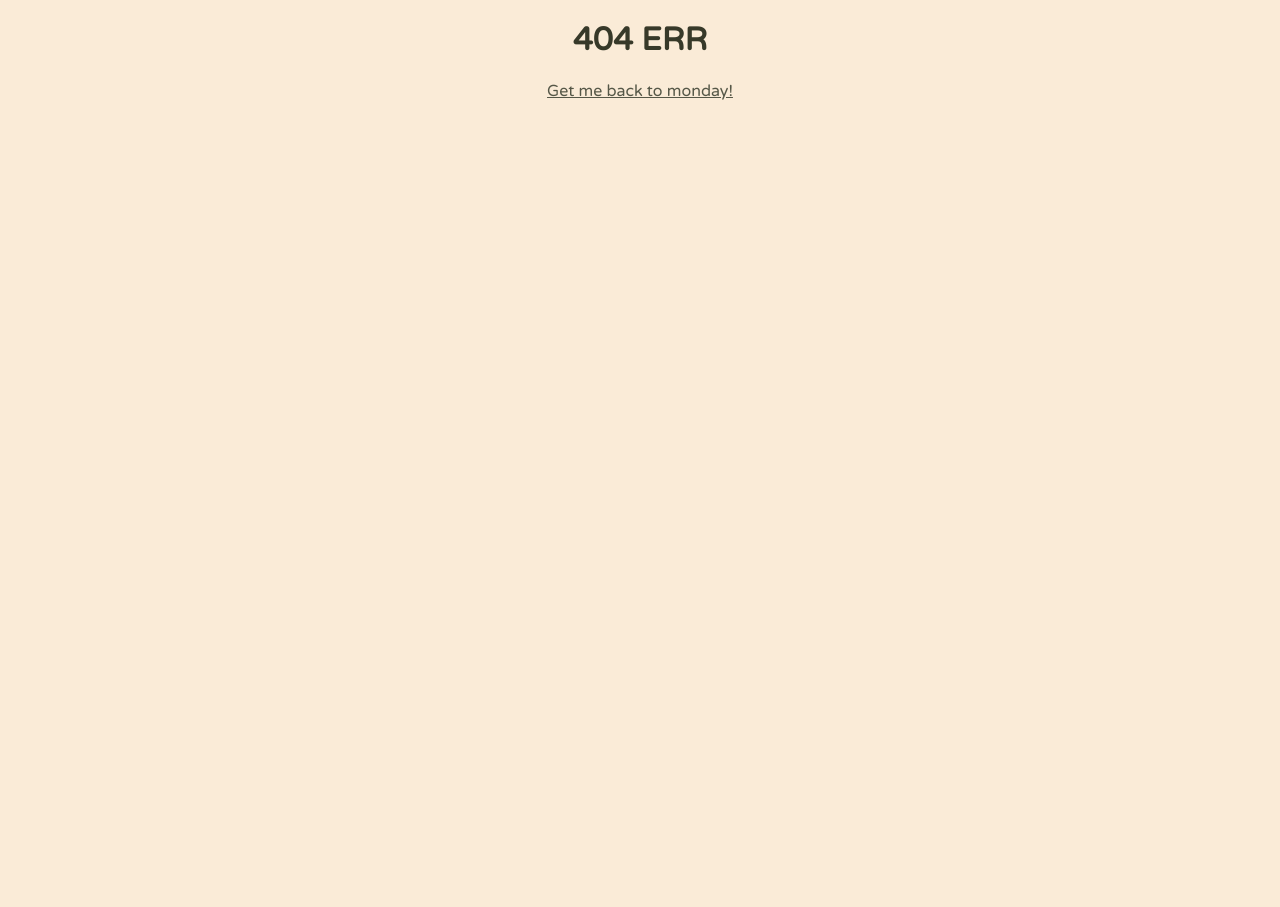
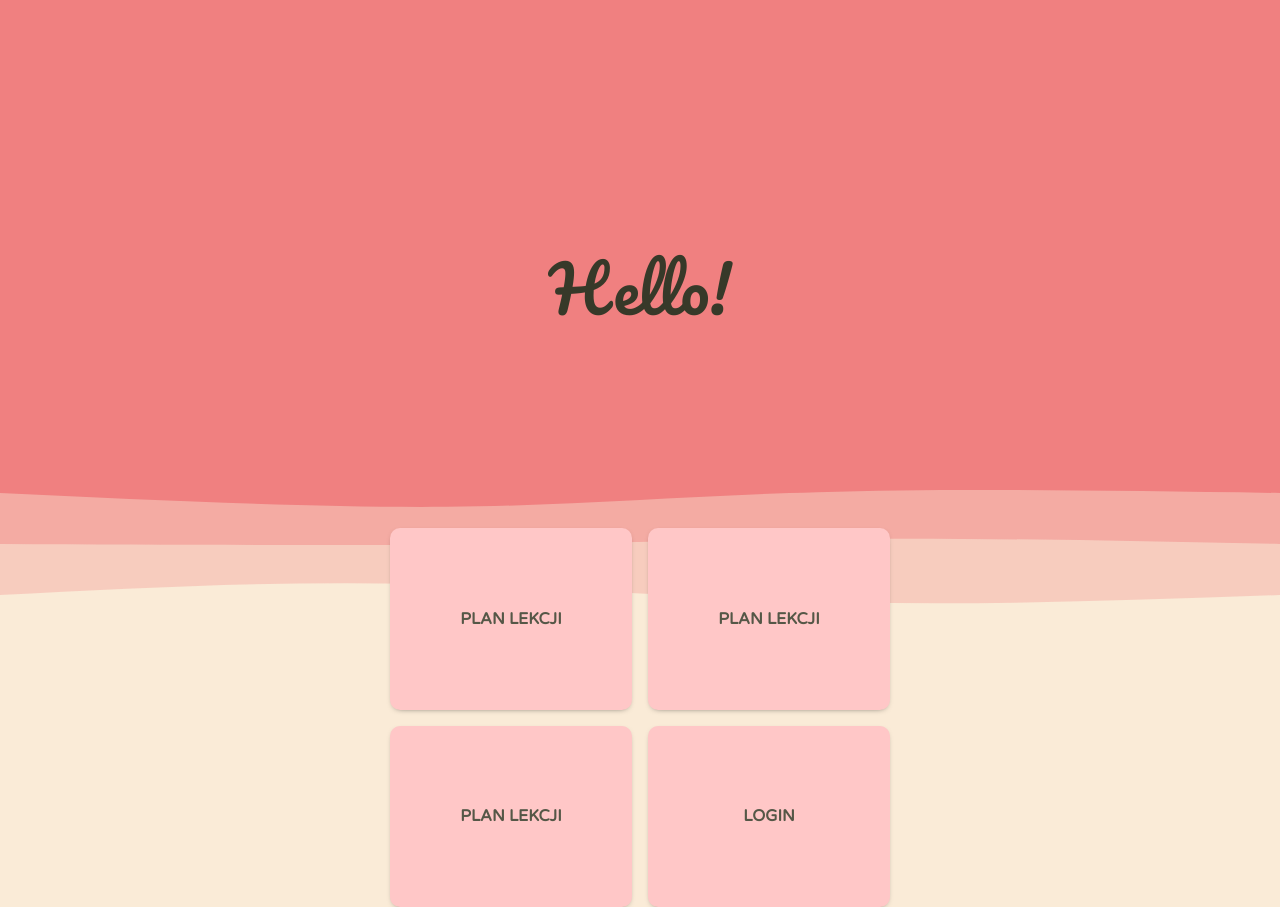
Before and after one commit to Muszchrom/NewReactCalendar, a React (Create React App) app: page / in a window 1280 px wide. Before the commit this address had no page. Before the commit the page ends 800 px from the top, so only its background shows below. Built offline with nearby package versions, Linux system fonts and the light colour scheme.

Commit message:
Landing page work in progress, moved js styles to css

```diff
--- a/public/index.html
+++ b/public/index.html
@@ -7,6 +7,7 @@
     <meta name="theme-color" content="#000000" />
     <link rel="preload" href="https://fonts.googleapis.com/css2?family=Varela+Round&display=swap" as="style">
     <link href="https://fonts.googleapis.com/css2?family=Varela+Round&display=swap" rel="stylesheet">
+    <link href='https://fonts.googleapis.com/css?family=Pacifico&display=swap' rel='stylesheet'>
     <meta
       name="description"
       content="Web site created using create-react-app"
--- a/src/App.css
+++ b/src/App.css
@@ -174,6 +174,12 @@ li img {
 /* TILES ------------------------------- */
 /* ------------------------------------- */
 
+.content-wrapper {
+  width: 100%;
+  max-width: calc(500px + 2em);
+  flex: 1;
+  padding: 0px 1em;
+}
 .tile {
   display: flex;
   flex-direction: column;
@@ -185,6 +191,7 @@ li img {
   box-shadow: black 0px 2px 7px -5px;
   font-weight: 600;
 }
+
 .label {
   letter-spacing: 1.1px;
   margin-top: 0;
@@ -307,3 +314,125 @@ li img {
 		background-position: -50% 50%;
 	}
 }
+/* ------------------------------------- */
+/* Landing page ------------------------ */
+/* ------------------------------------- */
+.jumbo {
+  background-color: lightcoral;
+  width: 100%;
+  display: flex;
+  height: 80vh;
+  min-height: 320px;
+  flex-direction: column;
+  align-items: center;
+  justify-content: center;
+  position: relative;
+}
+.invis {
+  background-color: transparent;
+}
+.landingBackground {
+  width: 100%;
+  display: flex;
+  justify-content: center;
+  align-items: center;
+  background-color: antiquewhite;
+}
+.welcome-sign {
+  font-size: 4em;
+  margin-bottom: 1em;
+  font-family: "Pacifico", Tofu;
+}
+.funnycont {
+  display: flex;
+  flex-wrap: wrap;
+  gap: 1em;
+  padding: 0 1em;
+  margin-top: -7em;
+}
+.tile-landing {
+  margin: 0;
+  padding: 0;
+  width: calc(50% - 1em / 2);
+  aspect-ratio: 4 / 3;
+}
+.tile-link {
+  display: flex;
+  width: 100%;
+  height: 100%;
+  border-radius: 10px;
+  justify-content: center;
+  align-items: center;
+}
+.waveAnimSvg {
+  position: absolute;
+  bottom: -2px;
+  width: 100%;
+  height: 200px;
+}
+.waveAnimPath-0 {
+  animation: waveAnim-0 4s;
+  animation-timing-function: linear;
+  animation-iteration-count: infinite;
+}
+.waveAnimPath-1{
+  animation:waveAnim-1 4s;
+  animation-timing-function: linear;
+  animation-iteration-count: infinite;
+}
+.waveAnimPath-2{
+  animation:waveAnim-2 4s;
+  animation-timing-function: linear;
+  animation-iteration-count: infinite;
+}
+@keyframes waveAnim-0 {
+  0% {
+    d: path("M 0,500 C 0,500 0,125 0,125 C 138,106 276,87 426,98 C 575,108 736,146 907,156 C 1077,165 1258,145 1440,125 C 1440,125 1440,500 1440,500 Z");
+  }
+  25% {
+    d: path("M 0,500 C 0,500 0,125 0,125 C 186,147 372,169 528,166 C 683,162 808,133 955,122 C 1101,110 1270,117 1440,125 C 1440,125 1440,500 1440,500 Z");
+  }
+  50% {
+    d: path("M 0,500 C 0,500 0,125 0,125 C 167,139 335,153 475,151 C 614,149 725,131 882,124 C 1038,116 1239,121 1440,125 C 1440,125 1440,500 1440,500 Z");
+  }
+  75% {
+    d: path("M 0,500 C 0,500 0,125 0,125 C 192,120 385,116 561,107 C 736,97 896,82 1040,85 C 1183,87 1311,106 1440,125 C 1440,125 1440,500 1440,500 Z");
+  }
+  100% {
+    d: path("M 0,500 C 0,500 0,125 0,125 C 138,106 276,87 426,98 C 575,108 736,146 907,156 C 1077,165 1258,145 1440,125 C 1440,125 1440,500 1440,500 Z");
+  }
+}
+@keyframes waveAnim-1{
+  0% {
+    d: path("M 0,500 C 0,500 0,250 0,250 C 166,256 333,263 475,258 C 616,252 733,235 890,232 C 1046,228 1243,239 1440,250 C 1440,250 1440,500 1440,500 Z");
+  }
+  25% {
+    d: path("M 0,500 C 0,500 0,250 0,250 C 165,240 331,231 494,231 C 656,230 816,237 974,242 C 1131,246 1285,248 1440,250 C 1440,250 1440,500 1440,500 Z");
+  }
+  50% {
+    d: path("M 0,500 C 0,500 0,250 0,250 C 206,264 412,279 569,273 C 726,266 834,239 971,232 C 1108,224 1274,237 1440,250 C 1440,250 1440,500 1440,500 Z");
+  }
+  75% {
+    d: path("M 0,500 C 0,500 0,250 0,250 C 175,272 350,294 510,289 C 669,283 814,251 967,240 C 1119,228 1279,239 1440,250 C 1440,250 1440,500 1440,500 Z");
+  }
+  100% {
+    d: path("M 0,500 C 0,500 0,250 0,250 C 166,256 333,263 475,258 C 616,252 733,235 890,232 C 1046,228 1243,239 1440,250 C 1440,250 1440,500 1440,500 Z");
+  }
+}
+@keyframes waveAnim-2{
+  0% {
+    d: path("M 0,500 C 0,500 0,375 0,375 C 164,374 328,373 493,365 C 657,356 822,341 980,342 C 1137,342 1288,358 1440,375 C 1440,375 1440,500 1440,500 Z");
+  }
+  25% {
+    d: path("M 0,500 C 0,500 0,375 0,375 C 161,351 323,327 465,331 C 606,334 726,366 886,378 C 1045,389 1242,382 1440,375 C 1440,375 1440,500 1440,500 Z");
+  }
+  50% {
+    d: path("M 0,500 C 0,500 0,375 0,375 C 141,365 282,355 460,365 C 637,374 849,404 1019,409 C 1188,413 1314,394 1440,375 C 1440,375 1440,500 1440,500 Z");
+  }
+  75% {
+    d: path("M 0,500 C 0,500 0,375 0,375 C 190,393 380,412 553,410 C 725,407 880,384 1025,375 C 1169,365 1304,370 1440,375 C 1440,375 1440,500 1440,500 Z");
+  }
+  100% {
+    d: path("M 0,500 C 0,500 0,375 0,375 C 164,374 328,373 493,365 C 657,356 822,341 980,342 C 1137,342 1288,358 1440,375 C 1440,375 1440,500 1440,500 Z");
+  }
+}
--- a/src/App.js
+++ b/src/App.js
@@ -12,6 +12,7 @@ import Header from './components/Header';
 import DayBuilder from './routes/DayBuilder';
 import NotFound from './routes/NotFound';
 import LogIn from './routes/LogIn';
+import Landing from './routes/Landing'
 
 function App() {
   const [dayName, setDayName] = useState("");
@@ -57,6 +58,7 @@ function App() {
         <Routes>
           <Route path="/plan/*" element={<Plan getCurrentDay={getCurrentDay} dayName={dayName} currentWeek={currentWeek} handleWeekChange={handleWeekChange} getAndSetCurrentWeek={getAndSetCurrentWeek} setDayName={setDayName}/>} />
           <Route path="/login" element={<LogIn/>}/>
+          <Route exact path="/" element={<Landing/>}/>
           <Route path="*" element={<NotFound setDayName={setDayName} title={"ERR 404"} goTo={"/plan/"}/>} />
         </Routes>
       </BrowserRouter>
--- a/src/components/AdditionalInfo.js
+++ b/src/components/AdditionalInfo.js
@@ -1,4 +1,5 @@
 import { useState } from 'react'
+import { NavLink } from 'react-router-dom';
 import Overlay from './Overlay'
 
 import ExercisesSVG from '../graphics/svgs/Exercises.svg'
@@ -33,6 +34,9 @@ export default function AdditionalInfo(props) {
             <li><img src={LectureSVG} alt=""/> - Ćwiczenia</li>
             <li><img src={LektoratSVG} alt=""/> - Lektorat</li>
             <li><img src={DefaultSVG} alt=""/> - Podstawowa ikona</li>
+            <NavLink to={"/"}>
+              Go back to the landing page
+            </NavLink>
           </ul>
         </Overlay>
       }
--- a/src/routes/DayBuilder.js
+++ b/src/routes/DayBuilder.js
@@ -21,9 +21,10 @@ export default function DayBuilder(props) {
     const ico = i === 0 ? ExercisesSVG : (i === 1 ? LaboSVG : (i === 2 ? LectureSVG : (i === 3 ? LektoratSVG : DefaultSVG)))
     return ico
   }
-
+// style={{width: "100%", maxWidth: "calc(500px + 2em)", flex: 1, padding: "0 1em"}}
+// className="content-wrapper"
   return (
-    <div style={{width: "100%", maxWidth: "calc(500px + 2em)", flex: 1, padding: "0 1em"}}>
+    <div className="content-wrapper">
       {props.day.map((obj, index) => {
         let c = colors[Math.floor(Math.random() * (max - min + 1)) + min];
         let e = obj.end
--- /dev/null
+++ b/src/routes/Landing.js
@@ -0,0 +1,44 @@
+import React from "react";
+
+import { NavLink } from 'react-router-dom';
+
+export default function Landing() {
+    return(
+        <>
+        <div className="jumbo" style={{position: "fixed", zIndex: "-1"}}>
+            <span className="welcome-sign">Hello!</span>
+        </div>
+        <div className="jumbo invis">
+            <svg className="waveAnimSvg" preserveAspectRatio="none" id="svg" viewBox="0 0 1440 490" xmlns="http://www.w3.org/2000/svg">
+                <path stroke="none" strokeWidth="0" fill="#faebd7" fillOpacity="0.4" className="waveAnimPath-0" d="M 0,500 C 0,500 0,125 0,125 C 138,106 276,87 426,98 C 575.4,108 736,146 907,156 C 1077,165 1258,145 1440,125 C 1440,125 1440,500 1440,500 Z"></path>
+                <path stroke="none" strokeWidth="0" fill="#faebd7" fillOpacity="0.53" className="waveAnimPath-1" d="M 0,500 C 0,500 0,250 0,250 C 166,256 333,263 475,258 C 616,252 733,235 890,232 C 1046,228 1243,239 1440,250 C 1440,250 1440,500 1440,500 Z"></path>
+                <path stroke="none" strokeWidth="0" fill="#faebd7" fillOpacity="1" className="waveAnimPath-2" d="M 0,500 C 0,500 0,375 0,375 C 164,374 328,373 493,365 C 657,356 822,341 980,342 C 1137,342 1288,358 1440,375 C 1440,375 1440,500 1440,500 Z"></path>
+            </svg>
+        </div>
+        <div className="landingBackground">
+            <div className="content-wrapper funnycont">
+                <div className="tile tile-landing">
+                    <NavLink to={"/plan/monday"} className="tile-link">
+                        PLAN LEKCJI
+                    </NavLink>
+                </div>
+                <div className="tile tile-landing">
+                    <NavLink to={"/plan/monday"} className="tile-link">
+                        PLAN LEKCJI
+                    </NavLink>
+                </div>
+                <div className="tile tile-landing">
+                    <NavLink to={"/plan/monday"} className="tile-link">
+                        PLAN LEKCJI
+                    </NavLink>
+                </div>
+                <div className="tile tile-landing">
+                    <NavLink to={"/login"} className="tile-link">
+                        LOGIN
+                    </NavLink>
+                </div>
+            </div>
+        </div>
+        </>
+    );
+}
--- a/src/routes/LogIn.js
+++ b/src/routes/LogIn.js
@@ -1,9 +1,14 @@
 import React from "react";
+
+import { NavLink, useNavigate } from 'react-router-dom';
 
 export default function LogIn() {
     return(
-        <div>
-            preps for upgrade
-        </div>
+        <>
+        <h1>in construction</h1>
+        <NavLink to={"/plan/monday"} className="tile-link">
+            PLAN LEKCJI
+        </NavLink>
+        </>
     );
 }
```
